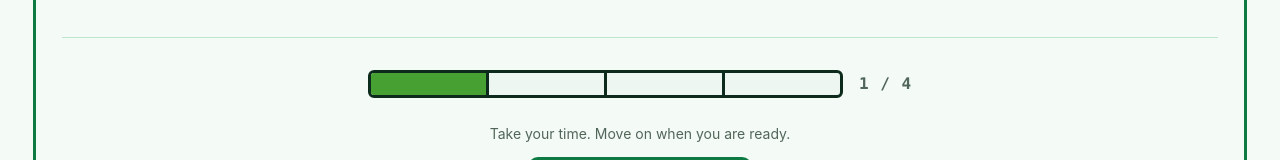
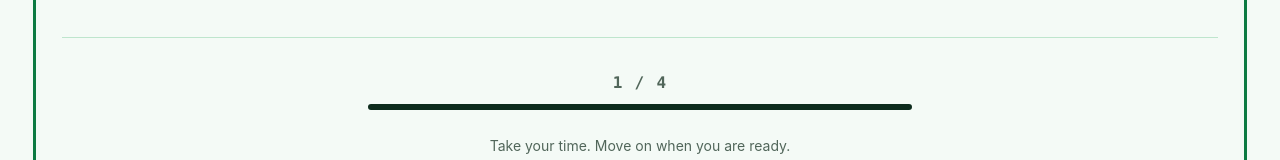
Before and after one commit to Kodol05/make-upload, a React (Vite) app: page / in a window 1280 px wide. Shown: the part 1116-1276 px from the top of the page. Built offline with nearby package versions, Linux system fonts and the light colour scheme; no server answers.

Commit message:
style: 진행 막대의 숫자를 옆에서 위로 옮김
옆에 붙이면 막대가 그만큼 짧아지고 줄 전체가 길어 보인다. 위에 얹으면 막대가
폭을 다 쓰고 숫자는 그 위에서 가운데로 선다.

```diff
--- a/src/styles/identity.css
+++ b/src/styles/identity.css
@@ -254,12 +254,18 @@ main {
 
 /* ══ 여정: 진행 표시 ══════════════════════════════════════ */
 
+/** 숫자를 막대 위에 얹는다. 옆에 붙이면 막대가 짧아지고 줄이 길어 보인다. */
 .journey-progress {
   display: flex;
-  align-items: center;
-  gap: var(--space-4);
+  flex-direction: column;
+  align-items: center;
+  gap: var(--space-2);
   width: min(34rem, 100%);
   margin: 0 auto;
+}
+
+.journey-progress__track {
+  width: 100%;
 }
 
 .journey-progress__track {
@@ -271,10 +277,10 @@ main {
 }
 
 .journey-progress__count {
+  order: -1;
   font-family: var(--font-label);
-  font-size: var(--text-label);
-  font-weight: 700;
-  letter-spacing: 0.06em;
+  font-weight: 700;
+  letter-spacing: 0.08em;
   color: var(--ink-muted);
 }
 
```
